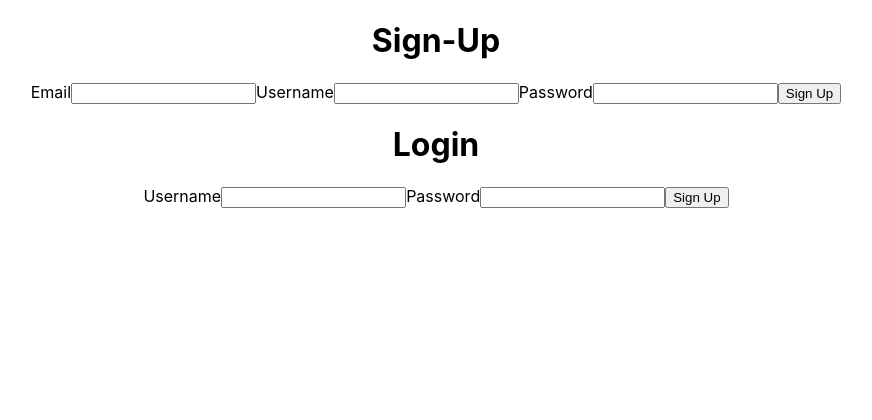
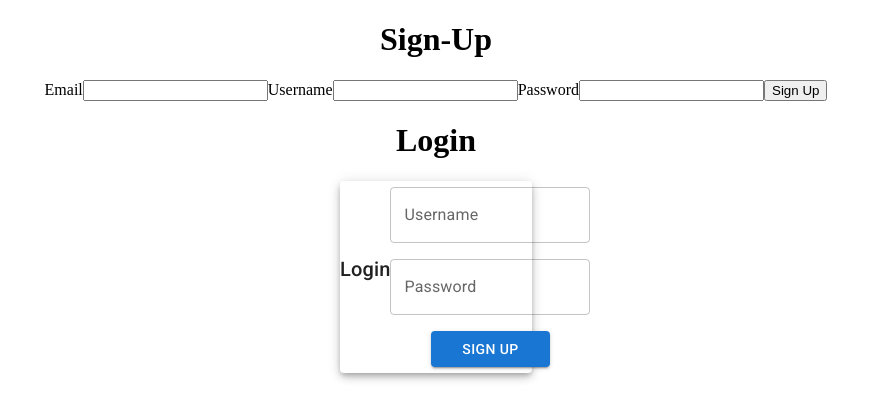
Before and after one commit to patmangan98/surf-log, a React (Create React App) app in the folder front-end/: page / in a window 1280 px wide. Shown: the top 420 px of the page, without its empty margins (204-1076 px from the left). Built offline with nearby package versions, Linux system fonts and the light colour scheme; no server answers.

Commit message:
Completed styling for login form

```diff
--- a/front-end/package.json
+++ b/front-end/package.json
@@ -3,6 +3,10 @@
   "version": "0.1.0",
   "private": true,
   "dependencies": {
+    "@emotion/react": "^11.11.1",
+    "@emotion/styled": "^11.11.0",
+    "@fontsource/roboto": "^5.0.8",
+    "@mui/material": "^5.14.7",
     "@testing-library/jest-dom": "^5.17.0",
     "@testing-library/react": "^13.4.0",
     "@testing-library/user-event": "^13.5.0",
--- a/front-end/src/index.css
+++ b/front-end/src/index.css
@@ -1,4 +1,4 @@
-body {
+/* body {
   margin: 0;
   font-family: -apple-system, BlinkMacSystemFont, 'Segoe UI', 'Roboto', 'Oxygen',
     'Ubuntu', 'Cantarell', 'Fira Sans', 'Droid Sans', 'Helvetica Neue',
@@ -10,4 +10,4 @@ body {
 code {
   font-family: source-code-pro, Menlo, Monaco, Consolas, 'Courier New',
     monospace;
-}
+} */
--- a/front-end/src/index.js
+++ b/front-end/src/index.js
@@ -4,6 +4,10 @@ import { BrowserRouter as Router } from 'react-router-dom'
 import './index.css';
 import App from './pages/app/App'
 import reportWebVitals from './reportWebVitals';
+import '@fontsource/roboto/300.css';
+import '@fontsource/roboto/400.css';
+import '@fontsource/roboto/500.css';
+import '@fontsource/roboto/700.css';
 
 const root = ReactDOM.createRoot(document.getElementById('root'));
 root.render(
--- a/front-end/src/pages/components/LoginForm/LoginForm.js
+++ b/front-end/src/pages/components/LoginForm/LoginForm.js
@@ -2,13 +2,14 @@ import { useState } from "react";
 import { isUserLoggedIn } from "../../utilities/users-service";
 import { setToken } from "../../utilities/users-service";
 import { login } from "../../utilities/users-api";
+import { Paper, Button, TextField, Divider, Stack, Typography } from '@mui/material'
 
-export default function LoginForm ({ setUser }) {
+export default function LoginForm({ setUser }) {
 
 
     const [credentials, setCredentials] = useState({
-        username : '',
-        password : ''
+        username: '',
+        password: ''
     })
 
 
@@ -22,7 +23,7 @@ function handleChange(event) {
     async function handleSubmit(event) {
         event.preventDefault();
         try {
-        const formData = {...credentials}
+            const formData = { ...credentials }
             await login(formData)
                 .then((responseData) => setToken(responseData.token))
             await setUser(isUserLoggedIn())
@@ -35,32 +36,63 @@ async function handleSubmit(event) {
         }
     }
 
-
     return (
         <>
+            <Paper
+                elevation={5}
+                sx={{
+                    height: "15vw",
+                    width: "15vw",
+                    display: 'flex',
+                    justifyContent: 'center',
+                    alignItems: "center",
+                    flexDirection: 'column',
+                    flexWrap: 'wrap',
+                    marginLeft: 'auto',
+                    marginRight: 'auto'
+                }}
+            >
+
+                <Typography variant="h6" sx={{ mb: 2 }}>Login</Typography>
+
                 <form autoComplete='off'>
 
-           <label>Username</label>
-           <input
+                    <Stack spacing={2}>
+                        <TextField
+                            id="outlined-basic"
+                            variant="outlined"
+                            label="Username"
                             type='text'
                             name='username'
                             value={credentials.username}
                             onChange={handleChange}
-              required
+                            sx={{ width: '25ch' }}
+
                         />
 
-         <label>Password</label>
-           <input
+                        <TextField
+                            id="outlined-basic"
+                            variant="outlined"
+                            label='Password'
                             type='password'
                             name='password'
                             value={credentials.password}
                             onChange={handleChange}
-              required
+                            sx={{ width: '25ch' }}
                         />
 
-           <button type='submit' onClick={handleSubmit}>Sign Up</button>
+                        <Button
+                            type='submit'
+                            onClick={handleSubmit}
+                            variant="contained"
+                            sx={{ width: '15ch', alignSelf: 'center' }}
+                        >
+                        Sign Up </Button>
+
+                    </Stack>
 
                 </form>
+            </Paper>
 
         </>
     )
```
Also changed, not shown: 1 other file (tests, documents, lock files or other folders). Lines whose indentation alone changed are shown as unchanged.
